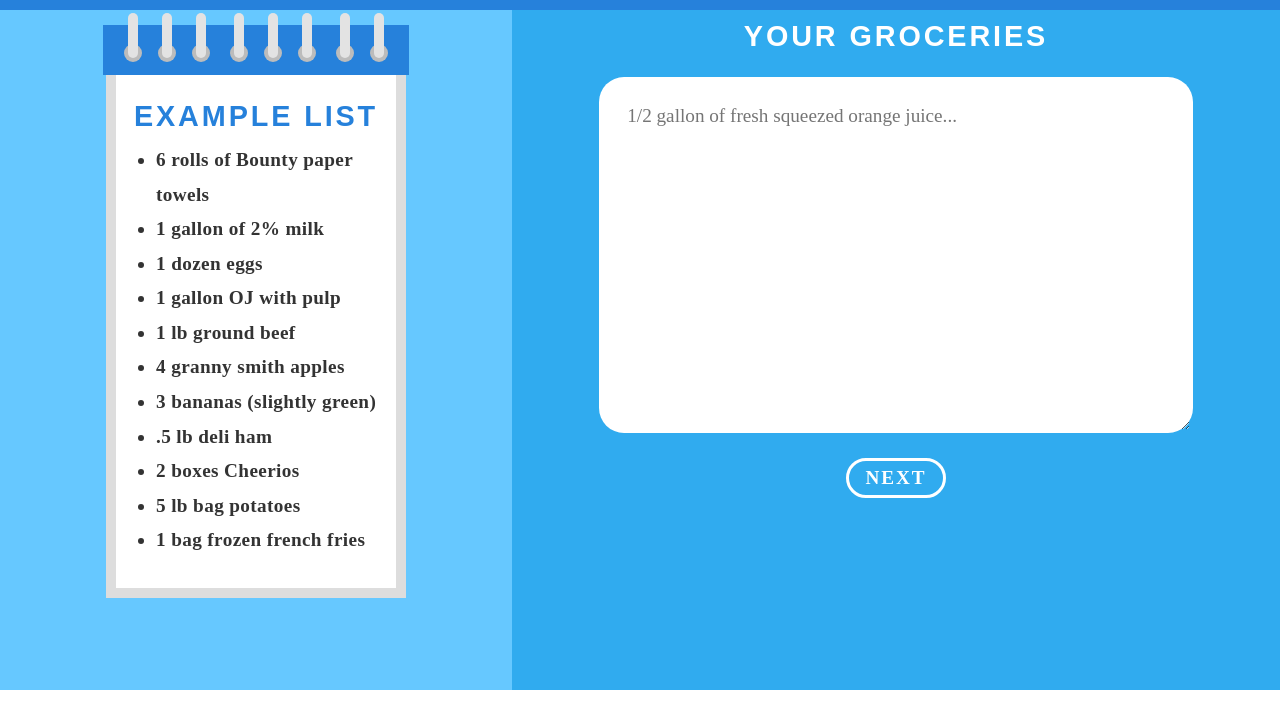
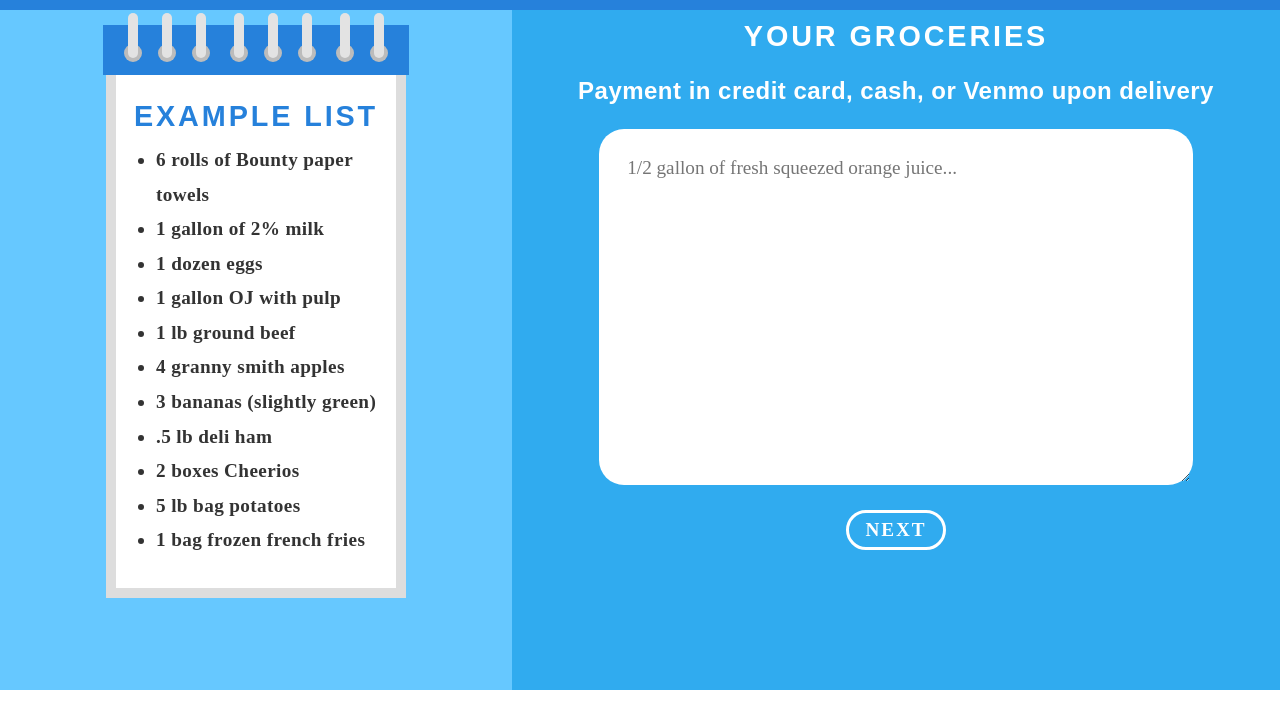
Before and after one commit to nichols227/Listy, a plain HTML site: page order/index.html in a window 1280 px wide. Shown: the part 110-838 px from the top of the page. Drawn offline with nearby package versions, Linux system fonts and the light colour scheme.

Commit message:
The Payback

```diff
--- a/order/index.html
+++ b/order/index.html
@@ -59,6 +59,7 @@
 			<div class="box">
 				<p class="hint">Scroll down for an example list</p>
 				<h2>Your groceries</h2>
+				<p>Payment in credit card, cash, or Venmo upon delivery</p>
 				<form id="place_order">
 					<textarea id='list' placeholder="1/2 gallon of fresh squeezed orange juice..." required></textarea>
 					<button id='listSubmit' type="button" value="Send">NEXT</button>
```
